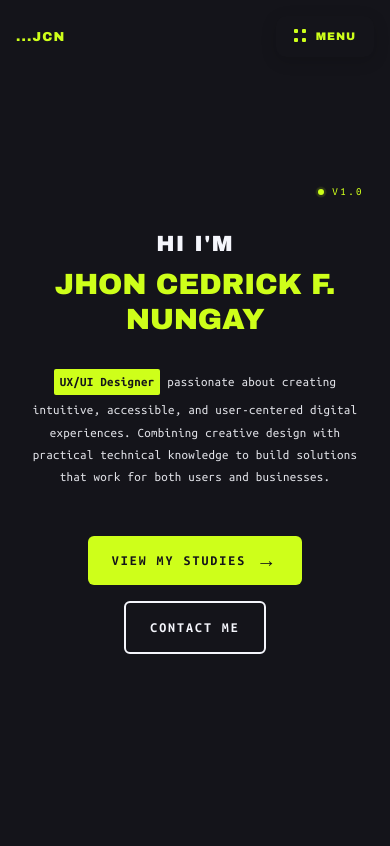
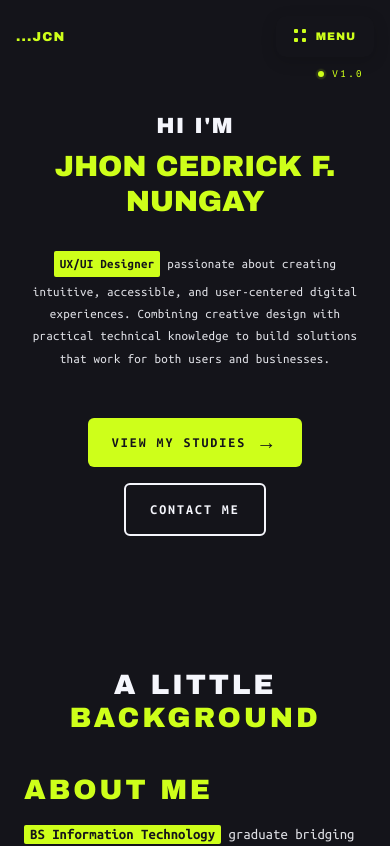
Before and after one commit to uzercedrick/portfolio, a Next.js app: page / in a window 390 px wide. Shown: the top 846 px of the page. Built offline with nearby package versions, Linux system fonts and the light colour scheme; a web font is replaced by a local one.

Commit message:
updated css

```diff
--- a/app/global.css
+++ b/app/global.css
@@ -132,3 +132,11 @@
   .no-scrollbar::-webkit-scrollbar { display: none; }
   .no-scrollbar { -ms-overflow-style: none; scrollbar-width: none; }
 }
+
+@media (max-width: 480px) {
+  #hero {
+    min-height: auto !important;
+    padding-top: 12px;
+    padding-bottom: 12px;
+  }
+}
```
